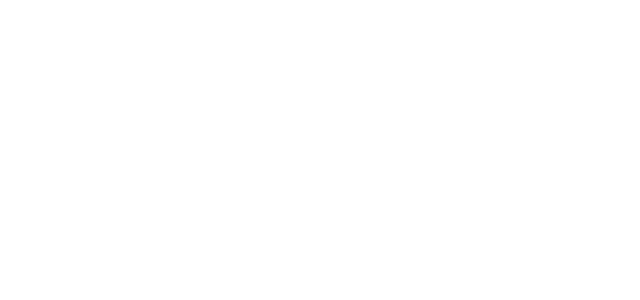
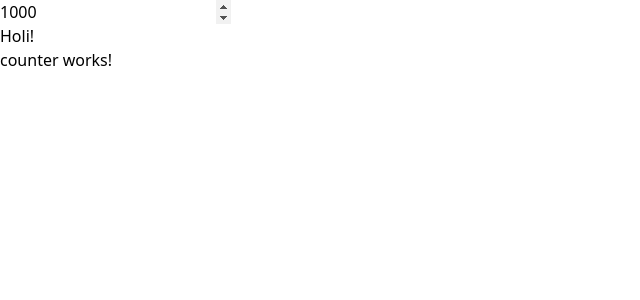
Before and after one commit to mloherr/online-store, an Angular app: page /about in a window 1280 px wide. Before the commit this address led to /. Shown: the top 300 px of the page, without its empty margins (0-640 px from the left). Built offline with nearby package versions, Linux system fonts and the light colour scheme.

Commit message:
Created false component to check cycle

```diff
--- /dev/null
+++ b/src/app/domains/info/pages/about/about.component.html
@@ -0,0 +1,10 @@
+<p>
+  <input type="number" [value]="duration()" (change)="changeDuration($event)" />
+</p>
+<p>
+  <input type="text" [value]="message()" (change)="changeMessage($event)" />
+</p>
+<p></p>
+<p>
+  <app-counter [duration]="duration()" [message]="message()" />
+</p>
--- /dev/null
+++ b/src/app/domains/info/pages/about/about.component.ts
@@ -0,0 +1,25 @@
+import { Component, signal } from '@angular/core';
+import { CommonModule } from '@angular/common';
+import { CounterComponent } from './../../../shared/components/counter/counter.component'
+
+@Component({
+  selector: 'app-about',
+  standalone: true,
+  imports: [CommonModule, CounterComponent],
+  templateUrl: './about.component.html',
+  styleUrl: './about.component.css'
+})
+export class AboutComponent {
+  duration = signal(1000);
+  message = signal('Holi!');
+
+  changeDuration = (event: Event) => {
+    const input = event.target as HTMLInputElement;
+    this.duration.set(input.valueAsNumber);
+  };
+  changeMessage= (event: Event) => {
+    const input = event.target as HTMLInputElement;
+    this.message.set(input.value);
+  };
+
+}
--- /dev/null
+++ b/src/app/domains/shared/components/counter/counter.component.html
@@ -0,0 +1 @@
+<p>counter works!</p>
--- /dev/null
+++ b/src/app/domains/shared/components/counter/counter.component.ts
@@ -0,0 +1,26 @@
+import { Component, Input, SimpleChanges } from '@angular/core';
+import { CommonModule } from '@angular/common';
+
+@Component({
+  selector: 'app-counter',
+  standalone: true,
+  imports: [CommonModule],
+  templateUrl: './counter.component.html',
+  styleUrl: './counter.component.css'
+})
+export class CounterComponent {
+  @Input({required: true}) duration: number = 0;
+  @Input({required: true}) message: string = '';
+
+  constructor(){
+    console.log('Constructor');
+    console.log('-'.repeat(10));
+  };
+
+  ngOnChanges(changes: SimpleChanges) {
+    console.log('ngOnChanges');
+    console.log('-'.repeat(10));
+    console.log(changes);
+  };
+
+}
```
Also changed, not shown: src/app/app.routes.ts (+6 -1 lines), src/app/domains/info/pages/about/about.component.css (added), src/app/domains/shared/components/counter/counter.component.css (added).
